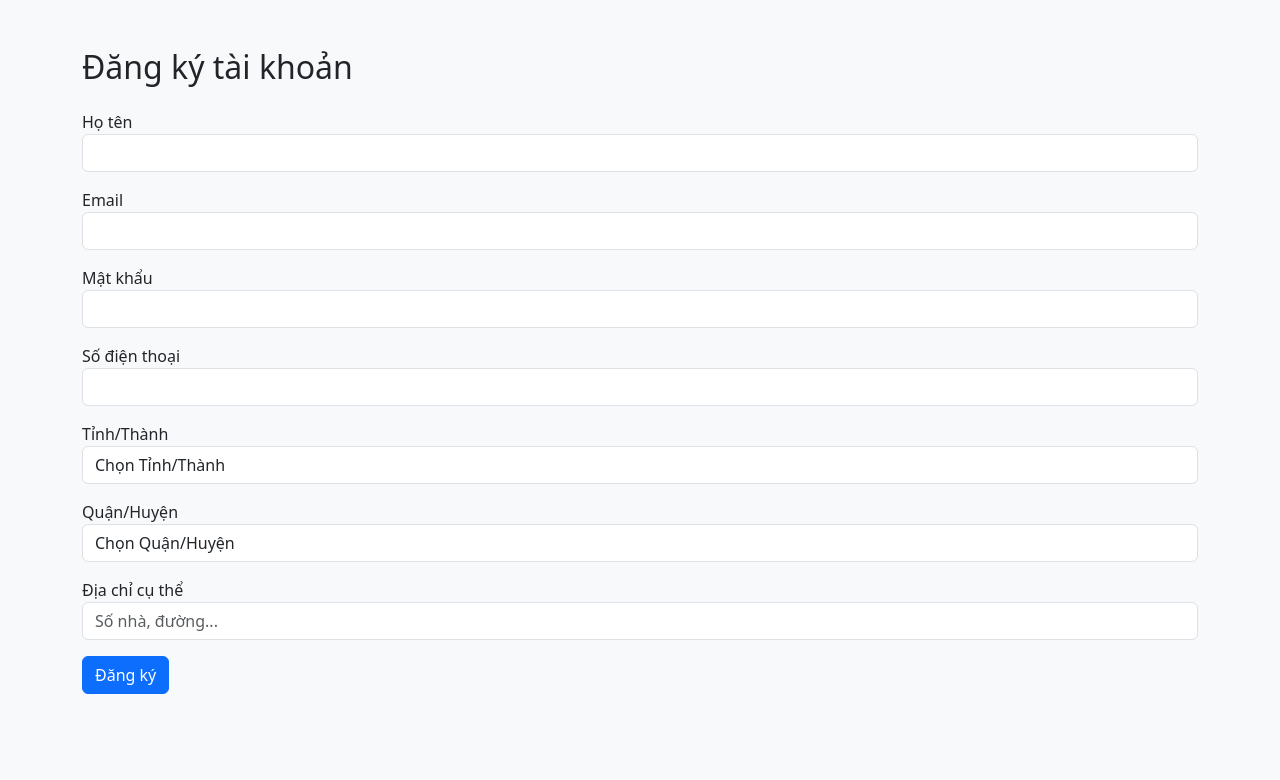
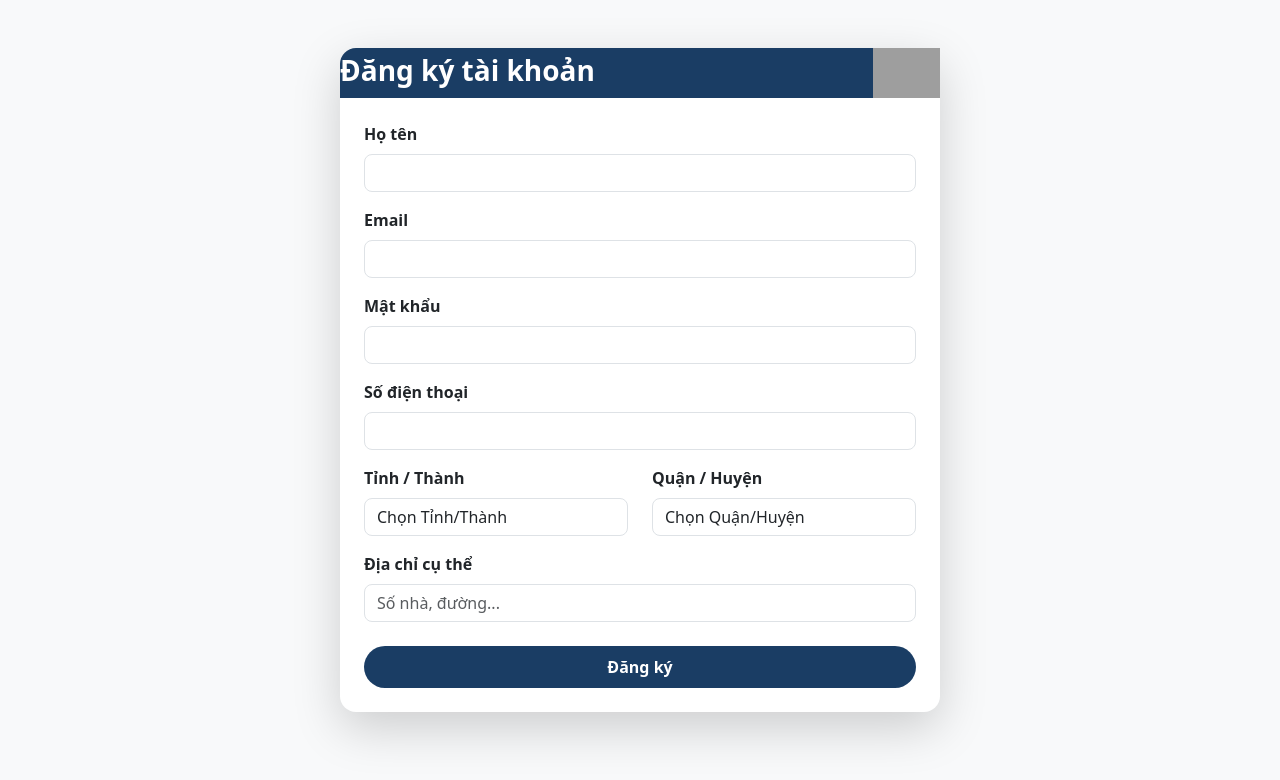
Before and after one commit to ThuyVan2909/PTUDTMDT_NhomC, a PHP site: page /register.php in a window 1280 px wide. Shown: the top 780 px of the page. Run offline with PHP 8.4, Linux system fonts and the light colour scheme; data comes from the database, SQL or seed files in the repository; grey boxes are pictures that could not be loaded.

Commit message:
Add files via upload

```diff
--- a/register.php
+++ b/register.php
@@ -41,11 +41,32 @@ if ($_SERVER['REQUEST_METHOD'] === 'POST') {
     <title>Đăng ký</title>
     <link href="https://cdn.jsdelivr.net/npm/bootstrap@5.3.3/dist/css/bootstrap.min.css" rel="stylesheet">
     <script src="https://code.jquery.com/jquery-3.6.0.min.js"></script>
+    <link rel="stylesheet" href="assets/css/register.css">
 </head>
     <body class="bg-light">
 
-<div class="container py-5">
-    <h2 class="mb-4">Đăng ký tài khoản</h2>
+<div class="container py-5 d-flex justify-content-center">
+    <div class="card shadow-lg border-0" style="max-width: 600px; width: 100%; border-radius: 16px;">
+
+        <div class="register-header text-white"
+     style="background-color:#1A3D64;
+            border-radius:16px 16px 0 0;">
+
+    <div class="d-flex align-items-center justify-content-between">
+        <div class="text-start">
+            <h3 class="mb-1 fw-semibold">Đăng ký tài khoản</h3>
+        </div>
+        <img src="assets/images/LogoRemoveBg.png"
+             alt="logo"
+             style="height:50px; width:auto;">
+
+
+
+    </div>
+
+</div>
+
+        <div class="card-body p-4">
 
         <?php if(isset($error)): ?>
             <div class="alert alert-danger"><?= $error ?></div>
@@ -53,47 +74,60 @@ if ($_SERVER['REQUEST_METHOD'] === 'POST') {
 
         <form method="POST" action="">
                 <div class="mb-3">
-            <label>Họ tên</label>
-            <input type="text" name="fullname" class="form-control" required>
+                    <label class="form-label fw-semibold">Họ tên</label>
+                    <input type="text" name="fullname" class="form-control rounded-3" required>
                 </div>
 
                 <div class="mb-3">
-            <label>Email</label>
-            <input type="email" name="email" class="form-control" required>
+                    <label class="form-label fw-semibold">Email</label>
+                    <input type="email" name="email" class="form-control rounded-3" required>
                 </div>
 
                 <div class="mb-3">
-            <label>Mật khẩu</label>
-            <input type="password" name="password" class="form-control" required>
+                    <label class="form-label fw-semibold">Mật khẩu</label>
+                    <input type="password" name="password" class="form-control rounded-3" required>
                 </div>
 
                 <div class="mb-3">
-            <label>Số điện thoại</label>
-            <input type="text" name="phone" class="form-control">
+                    <label class="form-label fw-semibold">Số điện thoại</label>
+                    <input type="text" name="phone" class="form-control rounded-3">
                 </div>
 
-        <div class="mb-3">
-            <label>Tỉnh/Thành</label>
-            <select name="province_id" id="province" class="form-control" required>
+                <div class="row">
+                    <div class="col-md-6 mb-3">
+                        <label class="form-label fw-semibold">Tỉnh / Thành</label>
+                        <select name="province_id" id="province" class="form-control rounded-3" required>
                             <option value="">Chọn Tỉnh/Thành</option>
                         </select>
                     </div>
 
-        <div class="mb-3">
-            <label>Quận/Huyện</label>
-            <select name="district_id" id="district" class="form-control" required>
+                    <div class="col-md-6 mb-3">
+                        <label class="form-label fw-semibold">Quận / Huyện</label>
+                        <select name="district_id" id="district" class="form-control rounded-3" required>
                             <option value="">Chọn Quận/Huyện</option>
                         </select>
                     </div>
-
-        <div class="mb-3">
-            <label>Địa chỉ cụ thể</label>
-            <input type="text" name="address" class="form-control" placeholder="Số nhà, đường..." required>
                 </div>
 
-        <button type="submit" class="btn btn-primary">Đăng ký</button>
+                <div class="mb-4">
+                    <label class="form-label fw-semibold">Địa chỉ cụ thể</label>
+                    <input type="text" name="address" class="form-control rounded-3"
+                           placeholder="Số nhà, đường..." required>
+                </div>
+
+                <div class="d-grid">
+                    <button type="submit"
+                            class="btn text-white fw-semibold rounded-pill py-2"
+                            style="background-color:#1A3D64;">
+                        Đăng ký
+                    </button>
+                </div>
             </form>
+
         </div>
+    </div>
+</div>
+
 
     <script>
     $(document).ready(function(){
```
Also changed, not shown: login.php (+50 -7 lines). Lines whose indentation alone changed are shown as unchanged.
